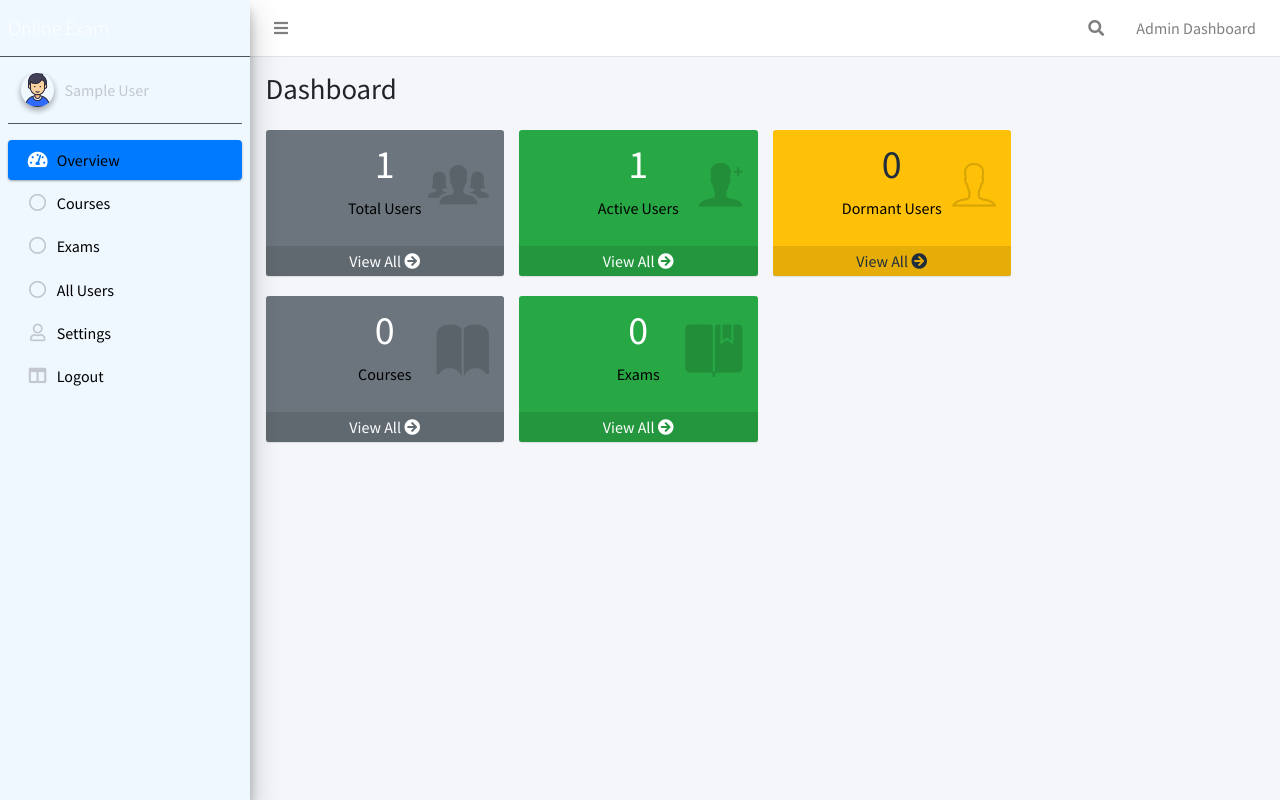
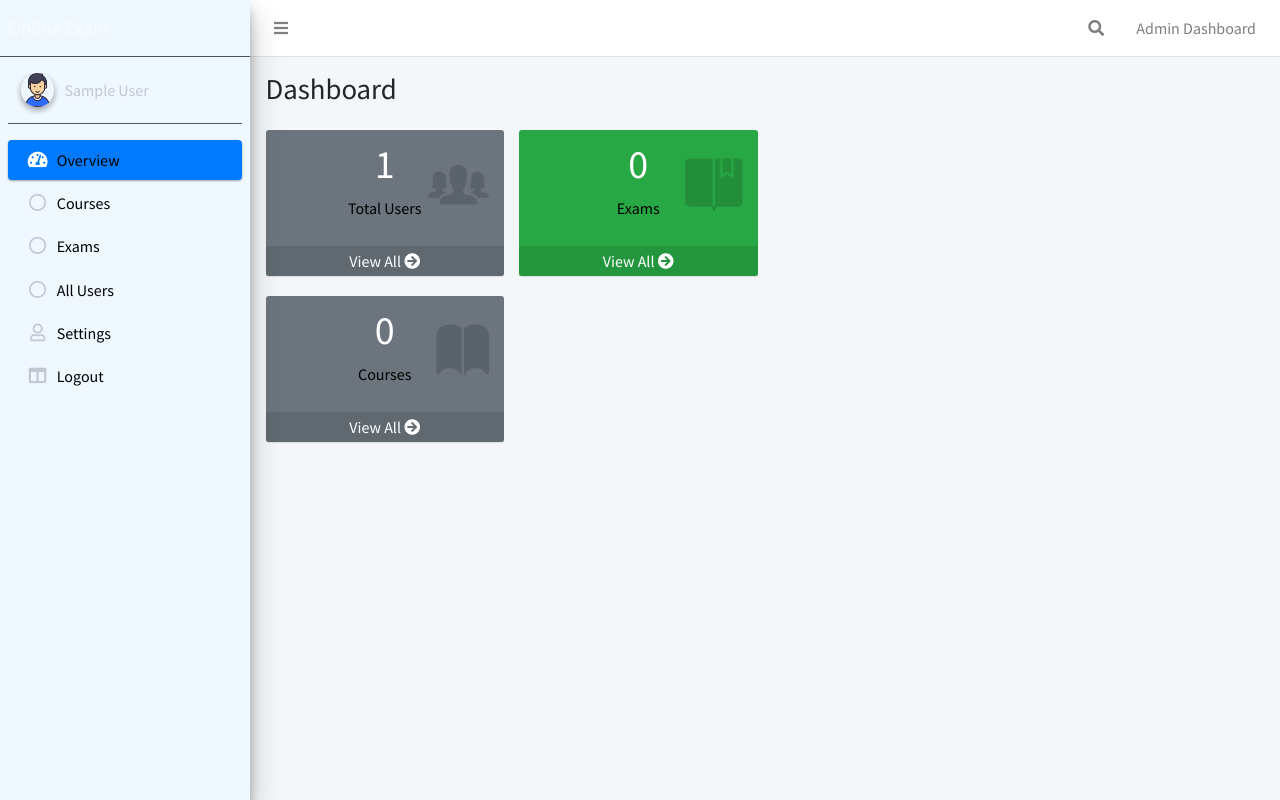
Before and after one commit to Dennismwangi-k/onlineexam, a Django app: page /customadmin/dashboard/ in a window 1280 px wide. Run offline with Django 4.2, Linux system fonts and the light colour scheme; the visitor is signed in with stand-in values (Sample User, id 1); data comes from the database, SQL or seed files in the repository; data that the repository does not hold is empty; some libraries are stand-ins or nearby versions.

Commit message:
remove bug

```diff
--- a/exam/templates/customadmin/dashboard.html
+++ b/exam/templates/customadmin/dashboard.html
@@ -35,32 +35,19 @@
             <a href="{% url 'admin_view_all_users' %}" class="small-box-footer">View All <i class="fas fa-arrow-circle-right"></i></a>
           </div>
         </div>
+
         <!-- ./col -->
         <div class="col-lg-3 col-6">
           <!-- small box -->
           <div class="small-box bg-success">
             <div class="inner">
-              <h1>{{active_users_count}}</h1>
-              <p>Active Users</p>
+              <h1>{{total_exam_count}}</h1>
+              <p>Exams</p>
             </div>
             <div class="icon">
-              <i class="ion ion-ios-personadd"></i>
+              <i class="ion ion-ios-bookmarks"></i>
             </div>
-            <a href="{% url 'admin_view_active_users' %}" class="small-box-footer">View All <i class="fas fa-arrow-circle-right"></i></a>
-          </div>
-        </div>
-        <!-- ./col -->
-        <div class="col-lg-3 col-6">
-          <!-- small box -->
-          <div class="small-box bg-warning">
-            <div class="inner">
-              <h1>{{dormant_users_count}}</h1>
-              <p>Dormant Users</p>
-            </div>
-            <div class="icon">
-              <i class="ion ion-ios-person-outline"></i>
-            </div>
-            <a href="{% url 'admin_view_dormant_users' %}" class="small-box-footer">View All <i class="fas fa-arrow-circle-right"></i></a>
+            <a href="{% url 'admin_exam_list' %}" class="small-box-footer">View All <i class="fas fa-arrow-circle-right"></i></a>
           </div>
         </div>
         <!-- ./col -->
@@ -79,20 +66,7 @@
             <a href="{% url 'admin_course_list' %}" class="small-box-footer">View All <i class="fas fa-arrow-circle-right"></i></a>
           </div>
         </div>
-        <!-- ./col -->
-        <div class="col-lg-3 col-6">
-          <!-- small box -->
-          <div class="small-box bg-success">
-            <div class="inner">
-              <h1>{{total_exam_count}}</h1>
-              <p>Exams</p>
-            </div>
-            <div class="icon">
-              <i class="ion ion-ios-bookmarks"></i>
-            </div>
-            <a href="{% url 'admin_exam_list' %}" class="small-box-footer">View All <i class="fas fa-arrow-circle-right"></i></a>
-          </div>
-        </div>
+
       </div>
     </div><!-- /.container-fluid -->
   </section>
```
